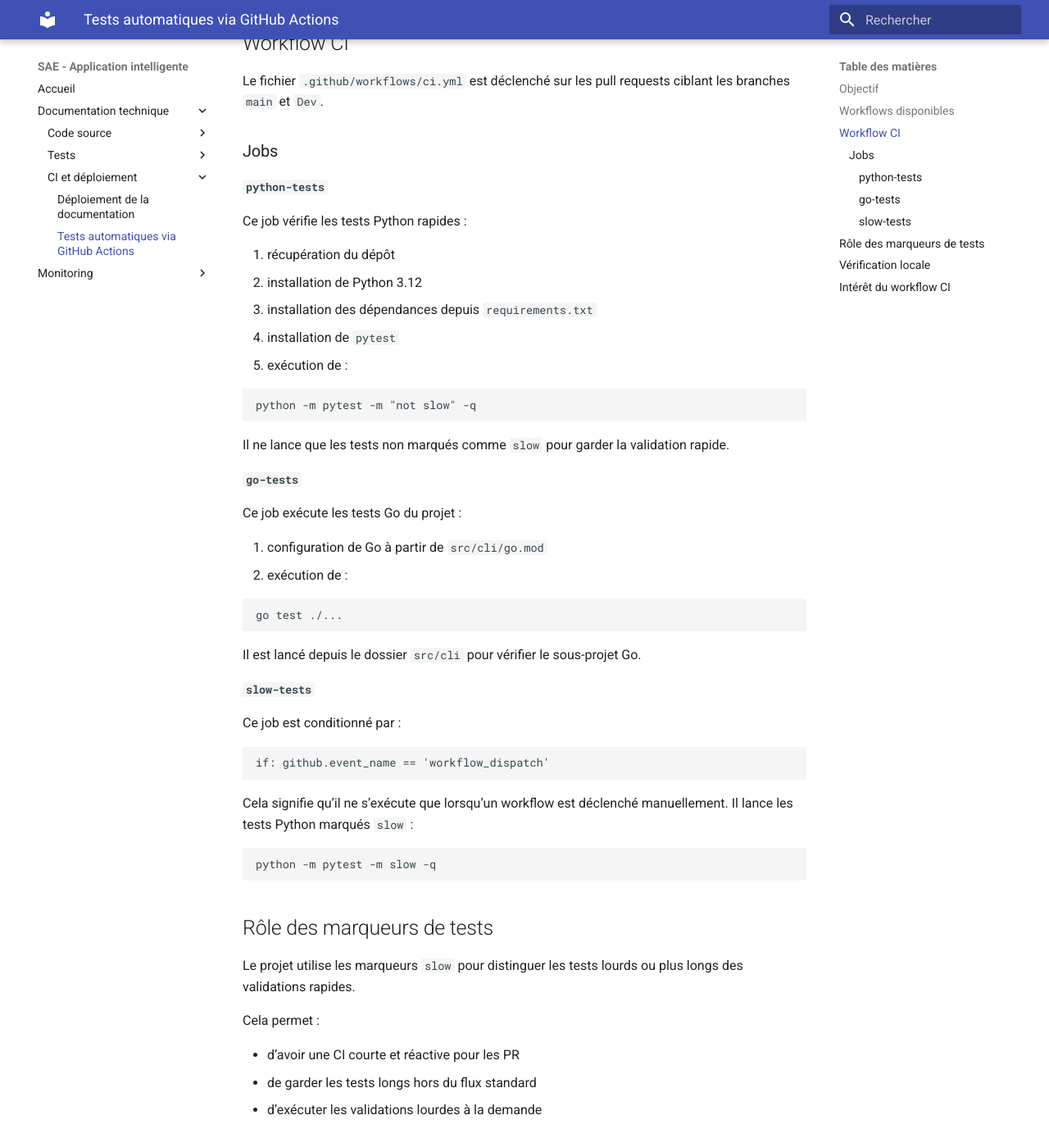
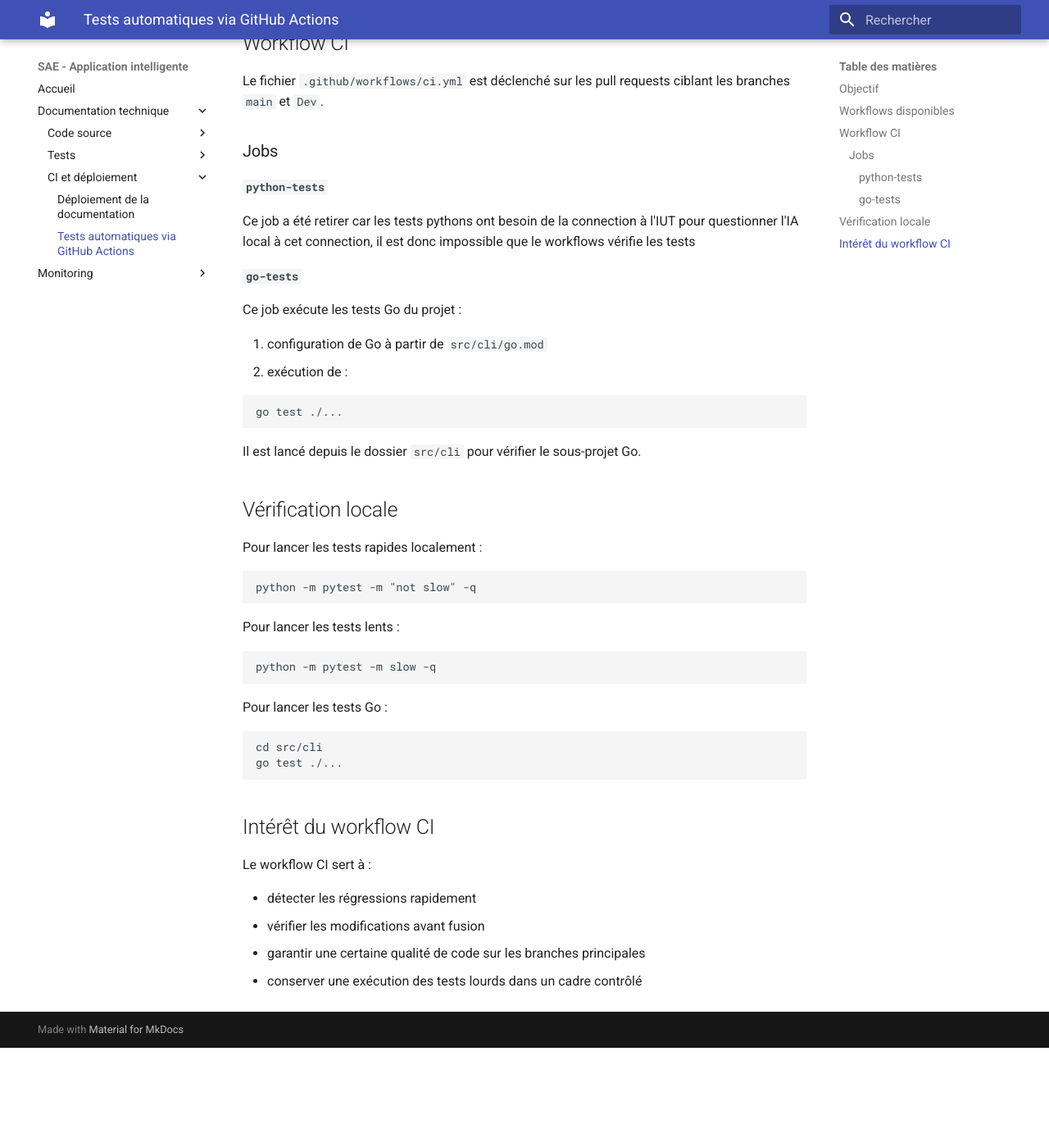
Before and after one commit to HembertD/SAE_sujet_8_application_intelligente, an MkDocs documentation site: the page built from docs/deploiement_tests_workflows.md, in a window 1280 px wide and 1400 px high, scrolled down 570 px. Shown: the whole window at 82% size. Built offline with MkDocs 1.6.1 and Material for MkDocs 9.7.7, drawn with Linux system fonts in a browser that asks for light colours; after the commit the page ends 1848 px from its top, so only the background shows below that.

Commit message:
docs: retrait des tests automatiques en python

````diff
--- a/docs/deploiement_tests_workflows.md
+++ b/docs/deploiement_tests_workflows.md
@@ -21,19 +21,7 @@ Le fichier `.github/workflows/ci.yml` est déclenché sur les pull requests cibl
 
 #### `python-tests`
 
-Ce job vérifie les tests Python rapides :
-
-1. récupération du dépôt
-2. installation de Python 3.12
-3. installation des dépendances depuis `requirements.txt`
-4. installation de `pytest`
-5. exécution de :
-
-```bash
-python -m pytest -m "not slow" -q
-```
-
-Il ne lance que les tests non marqués comme `slow` pour garder la validation rapide.
+Ce job a été retirer car les tests pythons ont besoin de la connection à l'IUT pour questionner l'IA local à cet connection, il est donc impossible que le workflows vérifie les tests
 
 #### `go-tests`
 
@@ -47,30 +35,6 @@ go test ./...
 ```
 
 Il est lancé depuis le dossier `src/cli` pour vérifier le sous-projet Go.
-
-#### `slow-tests`
-
-Ce job est conditionné par :
-
-```yaml
-if: github.event_name == 'workflow_dispatch'
-```
-
-Cela signifie qu’il ne s’exécute que lorsqu’un workflow est déclenché manuellement. Il lance les tests Python marqués `slow` :
-
-```bash
-python -m pytest -m slow -q
-```
-
-## Rôle des marqueurs de tests
-
-Le projet utilise les marqueurs `slow` pour distinguer les tests lourds ou plus longs des validations rapides.
-
-Cela permet :
-
-- d’avoir une CI courte et réactive pour les PR
-- de garder les tests longs hors du flux standard
-- d’exécuter les validations lourdes à la demande
 
 ## Vérification locale
 
````
Also changed, not shown: 1 other file.
